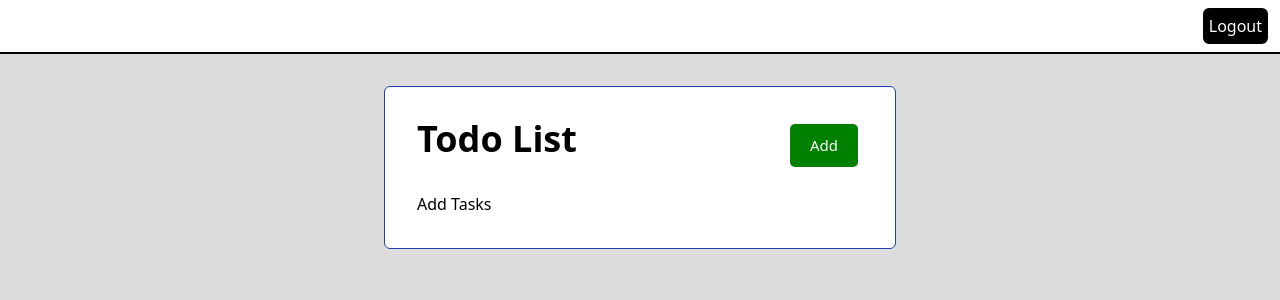
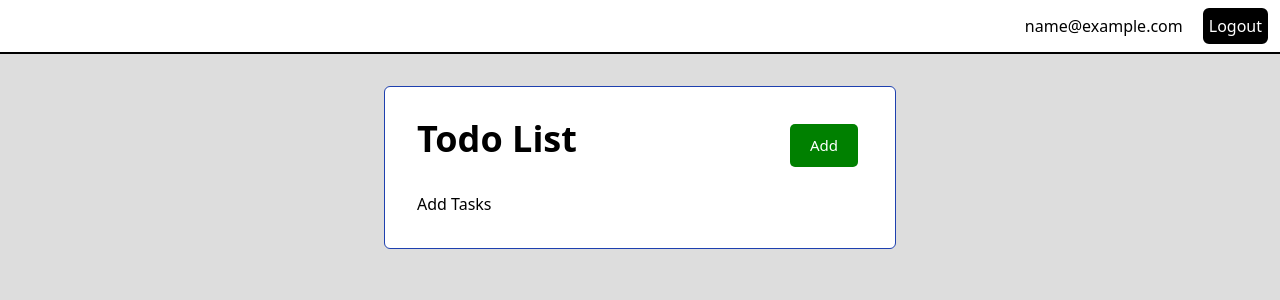
Before and after one commit to pnguyen46/reminder, a React (Create React App) app in the folder client/: page / in a window 1280 px wide. Shown: the top 300 px of the page. Built offline with nearby package versions, Linux system fonts and the light colour scheme; no server answers; sample sign-in values are in the browser's storage.

Commit message:
fix navbar

```diff
--- a/client/src/components/Navbar.tsx
+++ b/client/src/components/Navbar.tsx
@@ -1,6 +1,8 @@
-import { useNavigate } from "react-router-dom"
+import { useNavigate } from "react-router-dom";
+import { useUser } from "../auth/useUser";
 const Navbar = () => {
   const redirectTo = useNavigate();
+  const user = useUser();
   const logout = () => {
     localStorage.removeItem("token");
     redirectTo("/login");
@@ -9,6 +11,7 @@ const Navbar = () => {
   return (
     <nav className="border-b-2 border-black bg-white flex justify-end">
         <div>
+            <span className="mr-5">{user?.email}</span>
             <button className="border-2 border-black rounded-md p-1 mr-3 my-2 bg-black text-white" onClick={logout}>Logout</button>
         </div>
     </nav>
```
